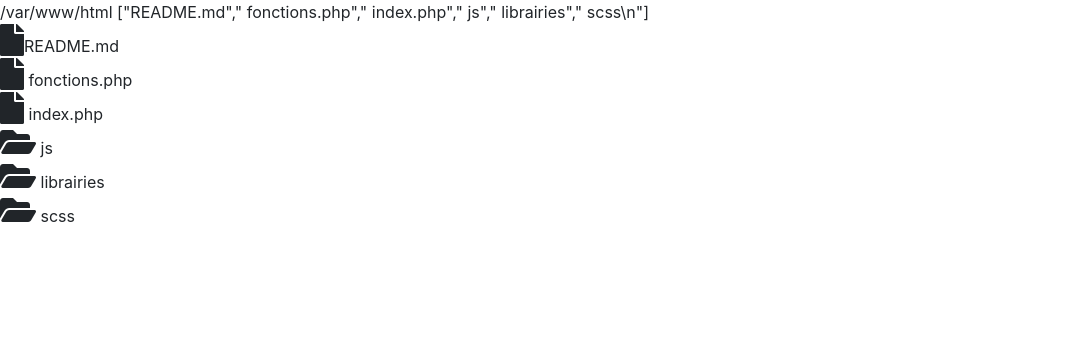
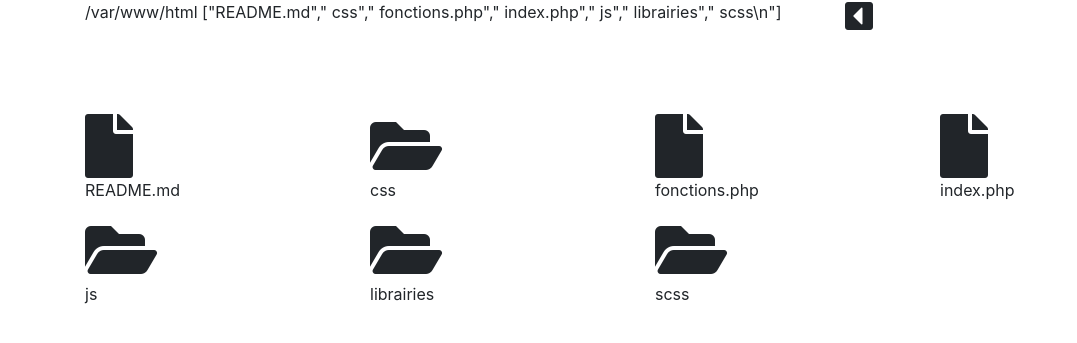
Before and after one commit to Purple-Manue/ExoFileExplore, a PHP site: page / in a window 1280 px wide. Shown: the top 343 px of the page, without its empty margins (0-1077 px from the left). Run offline with PHP 8.4, Linux system fonts and the light colour scheme; data that the repository does not hold is empty; style sheets or scripts are compiled from the project's sources.

Commit message:
un peu de style

```diff
--- /dev/null
+++ b/css/style.css
@@ -0,0 +1,7 @@
+#navigation {
+  margin-bottom: 5em; }
+
+.file {
+  margin-bottom: 1em; }
+
+/*# sourceMappingURL=style.css.map */
--- a/index.php
+++ b/index.php
@@ -10,12 +10,16 @@
   </head>
 
   <body>
-    <div id="navigation">
-      <span id="chemin"></span>
-      <span id="retour"></span>
+    <div class="container">
+
+      <div id="navigation" class="row">
+        <span id="chemin" class="col-8"></span>
+        <span id="retour" class="col-4"><i class="fas fa-caret-square-left fa-2x"></i></span>
+      </div>
+
+      <div id="dossiers" class="row"></div>
+
     </div>
-
-    <div id="dossiers"></div>
 
     <script type="text/javascript" src="librairies/jquery/jquery.min.js"></script>
     <script type="text/javascript" src="js/script.js"></script>
--- a/js/script.js
+++ b/js/script.js
@@ -11,19 +11,17 @@ $(document).ready(function() { //dès que le DOM est chargé
       dataType: 'json', // on déclare que les données seront un tableau json
       success: function(json) {
        for(var key in json) { // on lance une boucle dans le tableau
-         var name = json[key].indexOf(".");
-          if (name != "-1") {
-            $('#dossiers').append('<span class="file">' + '<i class="fas fa-file fa-2x">' + '</i>' + json[key] + '</span>' + '<br />');
-            //console.log("coucou");
-          } else {
-            $('#dossiers').append('<span class="file">' + '<i class="fas fa-folder-open fa-2x">' + '</i>' + json[key] + '</span>' + '<br />');
-            //console.log("pascoucou");
+         var name = json[key].indexOf("."); // on initialise la variable name dans laquelle on regarde pour chaque clé si elle contient un point
+          if (name != "-1") { // si il y a un point dans le nom, on considère qu'il s'agit d'un fichier
+            $('#dossiers').append('<span class="file col-6 col-md-3">' + '<i class="fas fa-file fa-4x">' + '</i>' + '<br />' + json[key] + '</span>');
+          } else { // sinon, on considère que c'est un dossier et on affiche une icone en conséquence
+            $('#dossiers').append('<span class="file col-6 col-md-3">' + '<i class="fas fa-folder-open fa-4x">' + '</i>' + '<br />' + json[key] + '</span>');
           }
        }
 
          $('.file').click(function(){
            var rep = $(this).text(); // on récupère le contenu du span
-           console.log(rep);
+           //console.log(rep);
            //explore();
          });
       }
--- a/scss/style.scss
+++ b/scss/style.scss
@@ -0,0 +1,7 @@
+#navigation {
+  margin-bottom:5em;
+}
+
+.file {
+  margin-bottom: 1em;
+}
```
Also changed, not shown: 1 other file.
